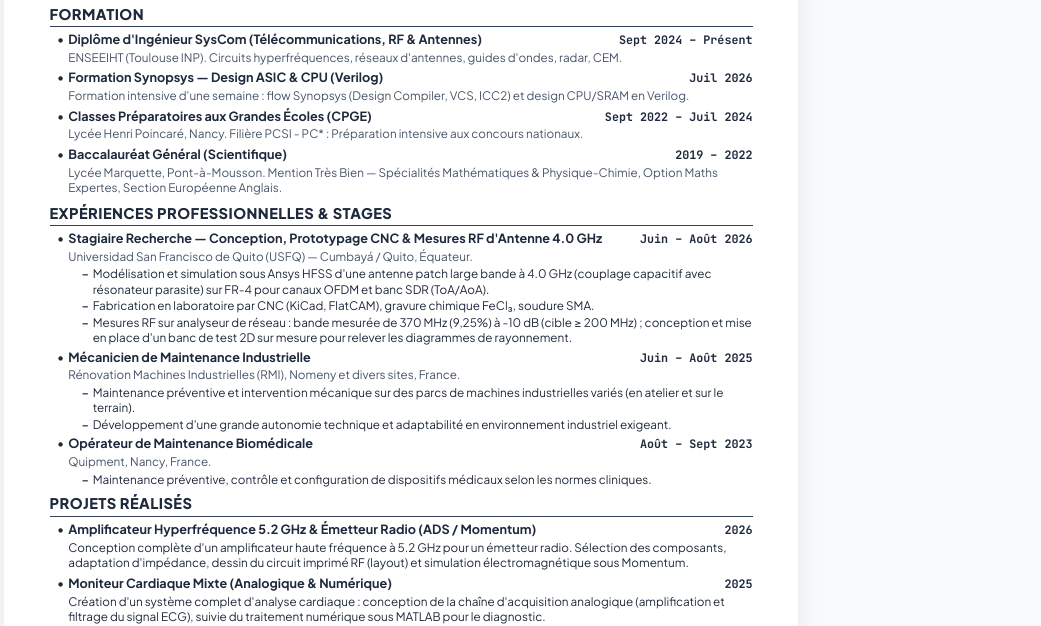
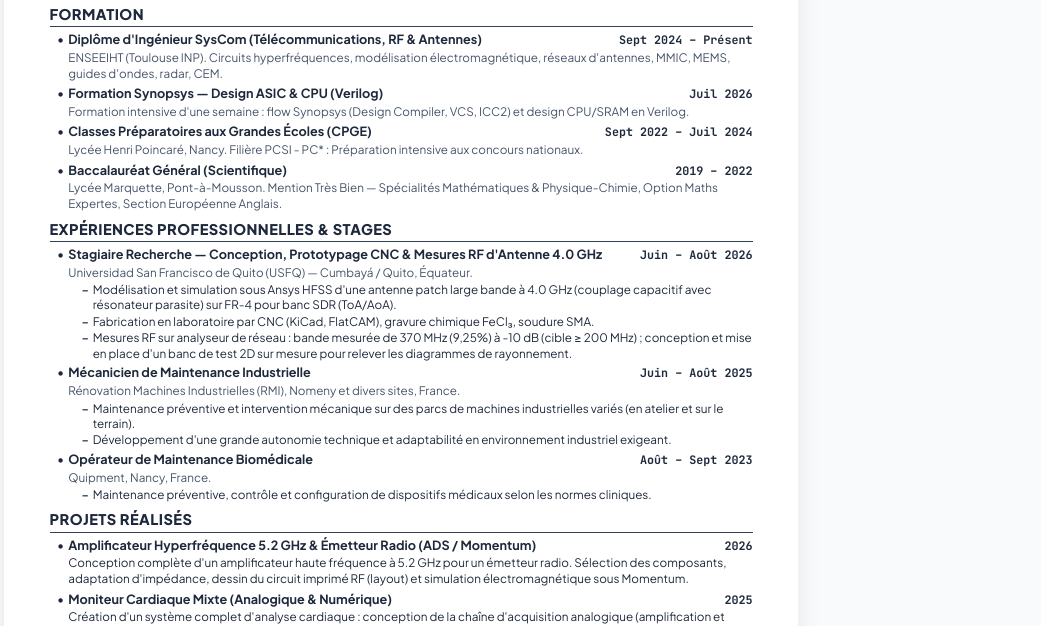
Before and after one commit to Cass54/Portfolio-Cassard-Raphael, a plain HTML site: page Save/CV_Sauvegarde_2026/cv.html in a window 1280 px wide. Shown: the part 132-758 px from the top of the page, without its empty margins (239-1280 px from the left). Drawn offline with nearby package versions, Linux system fonts and the light colour scheme.

Commit message:
Ajout de MMIC, MEMS et modélisation électromagnétique dans la formation

```diff
--- a/Save/CV_Sauvegarde_2026/cv.html
+++ b/Save/CV_Sauvegarde_2026/cv.html
@@ -351,7 +351,7 @@
             <span class="item-title">Diplôme d'Ingénieur SysCom (Télécommunications, RF & Antennes)</span>
             <span class="item-date">Sept 2024 – Présent</span>
           </div>
-          <div class="item-desc">ENSEEIHT (Toulouse INP). Circuits hyperfréquences, réseaux d'antennes, guides d'ondes, radar, CEM.</div>
+          <div class="item-desc">ENSEEIHT (Toulouse INP). Circuits hyperfréquences, modélisation électromagnétique, réseaux d'antennes, MMIC, MEMS, guides d'ondes, radar, CEM.</div>
         </li>
         <li class="cv-item">
           <div class="item-row">
@@ -389,7 +389,7 @@
           </div>
           <div class="item-desc">Universidad San Francisco de Quito (USFQ) — Cumbayá / Quito, Équateur.</div>
           <ul class="cv-sublist">
-            <li class="cv-subitem">Modélisation et simulation sous Ansys HFSS d'une antenne patch large bande à 4.0 GHz (couplage capacitif avec résonateur parasite) sur FR-4 pour canaux OFDM et banc SDR (ToA/AoA).</li>
+            <li class="cv-subitem">Modélisation et simulation sous Ansys HFSS d'une antenne patch large bande à 4.0 GHz (couplage capacitif avec résonateur parasite) sur FR-4 pour banc SDR (ToA/AoA).</li>
             <li class="cv-subitem">Fabrication en laboratoire par CNC (KiCad, FlatCAM), gravure chimique FeCl₃, soudure SMA.</li>
             <li class="cv-subitem">Mesures RF sur analyseur de réseau : bande mesurée de 370 MHz (9,25%) à -10 dB (cible &ge; 200 MHz) ; conception et mise en place d'un banc de test 2D sur mesure pour relever les diagrammes de rayonnement.</li>
           </ul>
```
Also changed, not shown: Save/CV_Sauvegarde_2026/cv_en.html (+2 -2 lines), cv.html (+1 -1 lines), cv_en.html (+1 -1 lines).
